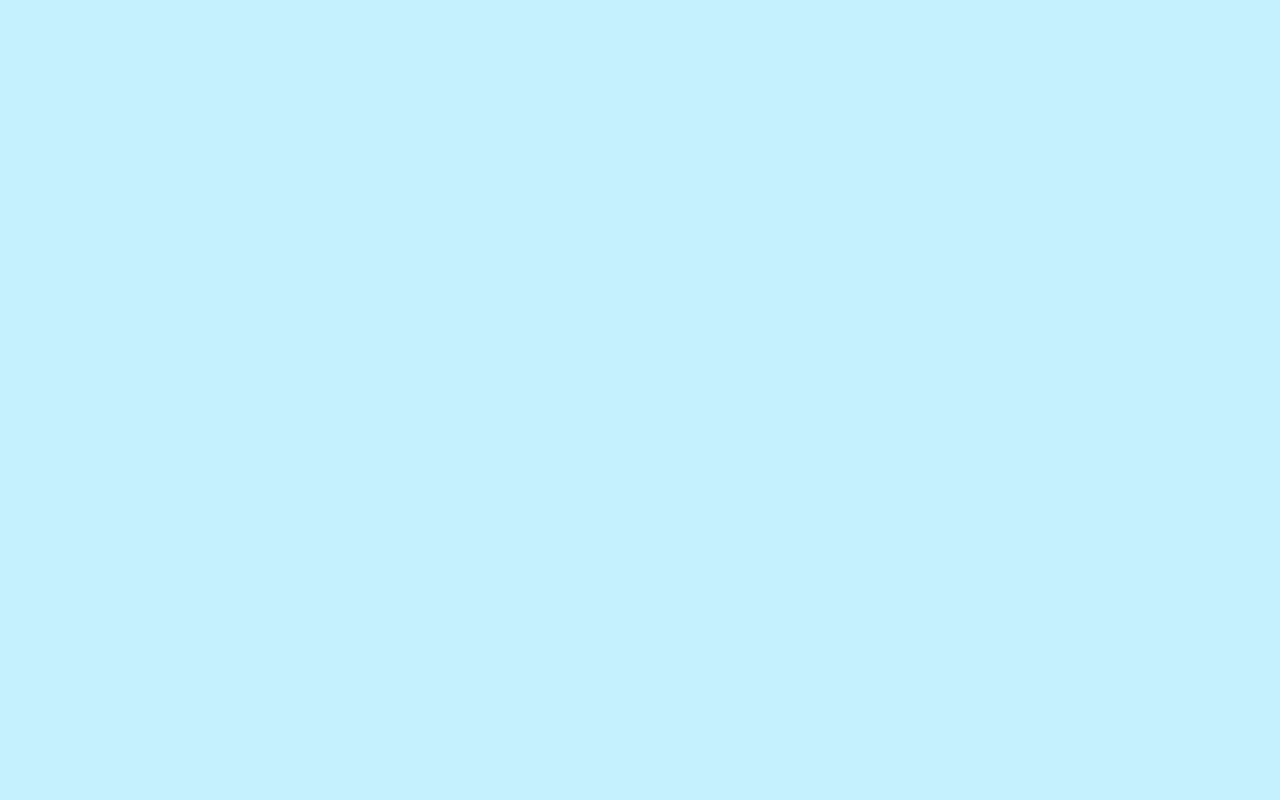
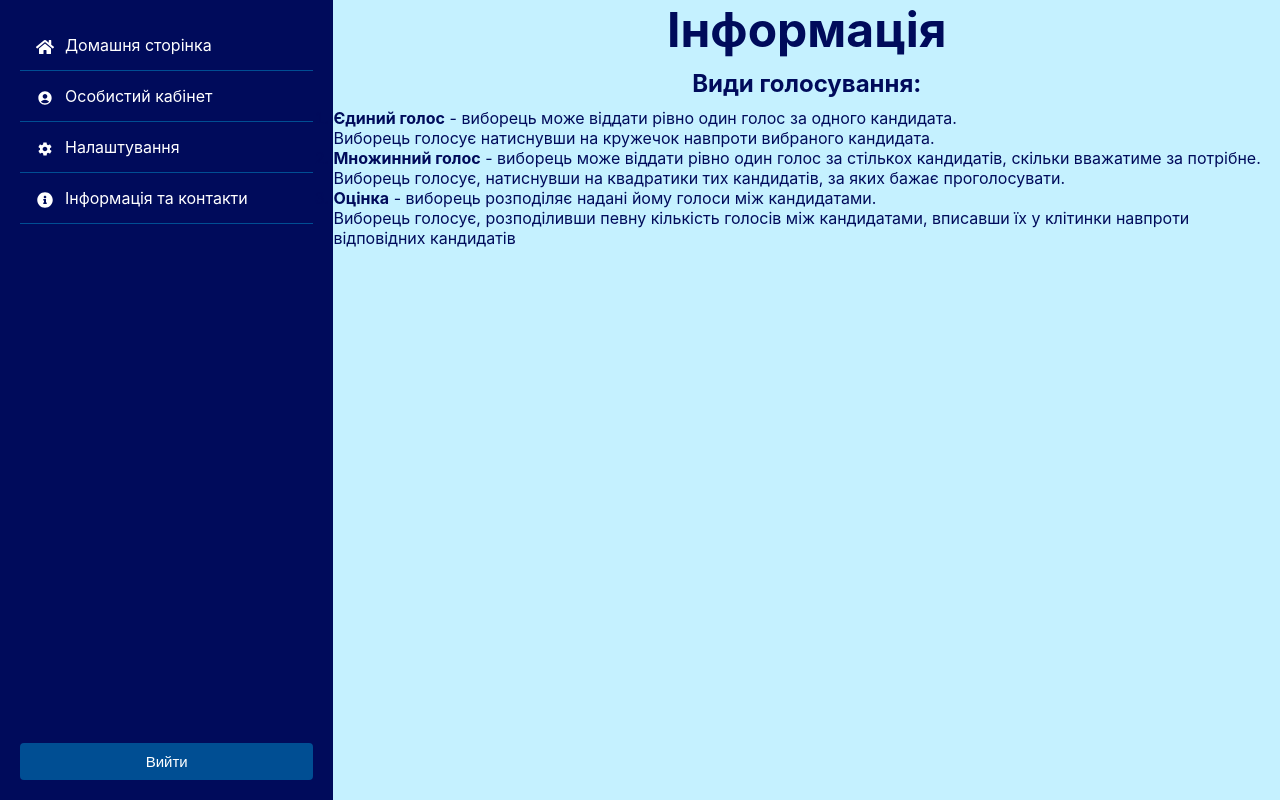
Before and after one commit to VotingService/frontend, a React (Create React App) app in the folder voting-service-react/: page /admin-info in a window 1280 px wide. Before the commit this address had no page. Built offline with nearby package versions, Linux system fonts and the light colour scheme.

Commit message:
admin info page

```diff
--- a/voting-service-react/src/App.js
+++ b/voting-service-react/src/App.js
@@ -22,6 +22,7 @@ import CandidateList from "./components/CandidateList/CandidateList";
 import EditCandidates from './components/EditCandidates/EditCandidates';
 import AvailableElections from './components/AvailableElections/AvailableElections';
 import VotingSuccess from './components/VotingSuccess/VotingSuccess';
+import AdminInfo from './components/AdminInfo/AdminInfo';
 
 
 function App() {
@@ -45,6 +46,7 @@ function App() {
                 <Route path="/account" element={<Account/>}/>
                 <Route path="/candidate" element={<Candidate/>}/>
                 <Route path="/candidatelist" element={<CandidateList/>}/>
+                <Route path="/admin-info" element={<AdminInfo/>}/>
             </Routes>
         </Router>
     );
--- /dev/null
+++ b/voting-service-react/src/components/AdminInfo/AdminInfo.css
@@ -0,0 +1,22 @@
+.admin-info-page{
+  display: flex;
+}
+
+.no-panel{
+  display: flex;
+  flex-direction: column;
+  justify-content: start;
+  color: rgb(0, 11, 91);
+  height: 100vh;
+  width: 1000px;
+}
+
+.title {
+  font-size: 3em;
+  margin-bottom: 10px;
+}
+
+.subtitle{
+  font-size: 1.5em;
+  margin-bottom: 10px;
+}
--- /dev/null
+++ b/voting-service-react/src/components/AdminInfo/AdminInfo.js
@@ -0,0 +1,34 @@
+import "./AdminInfo.css"
+import AdminPanel from "../AdminPanel/AdminPanel";
+import { useEffect } from "react";
+import { useNavigate } from "react-router-dom";
+
+function AdminInfo(){
+  const navigate = useNavigate();
+  useEffect(() => {
+    if(sessionStorage.getItem("role") === 'USER'){
+      navigate("/home")
+    }
+  })
+  return(
+  <div className="admin-info-page">
+    <AdminPanel/>
+    <div className="no-panel">
+      <h1 className="title">Інформація</h1>
+      <h3 className="subtitle">Види голосування:</h3>
+      <ol>
+        <li><b>Єдиний голос</b> - виборець може віддати рівно один голос за одного кандидата. <br/>
+          Виборець голосує натиснувши на кружечок навпроти вибраного кандидата.
+        </li>
+        <li><b>Множинний голос</b> - виборець може віддати рівно один голос за стількох кандидатів, скільки вважатиме за потрібне. <br/>
+          Виборець голосує, натиснувши на квадратики тих кандидатів, за яких бажає проголосувати.
+        </li>
+        <li><b>Оцінка</b> - виборець розподіляє надані йому голоси між кандидатами. <br/>
+          Виборець голосує, розподіливши певну кількість голосів між кандидатами, вписавши їх у клітинки навпроти відповідних кандидатів
+        </li>
+      </ol>
+    </div>
+  </div>)
+}
+
+export default AdminInfo;
--- a/voting-service-react/src/components/AdminPanel/AdminPanel.js
+++ b/voting-service-react/src/components/AdminPanel/AdminPanel.js
@@ -16,7 +16,7 @@ function AdminPanel() {
       <Link to={"/home-admin"} className="section"><FaHome className="section__icon"/><p>Домашня сторінка</p></Link>
       <Link to={"/account"} className="section"><MdAccountCircle className="section__icon"/><p>Особистий кабінет</p></Link>
       <Link className="section"><IoMdSettings className="section__icon"/><p>Налаштування</p></Link>
-      <Link className="section"><FaInfoCircle className="section__icon"/><p>Інформація та контакти</p></Link>
+      <Link to={"/admin-info"} className="section"><FaInfoCircle className="section__icon"/><p>Інформація та контакти</p></Link>
       <button onClick={handleExit} className="exit-button">Вийти</button>
     </div>
   );
```
